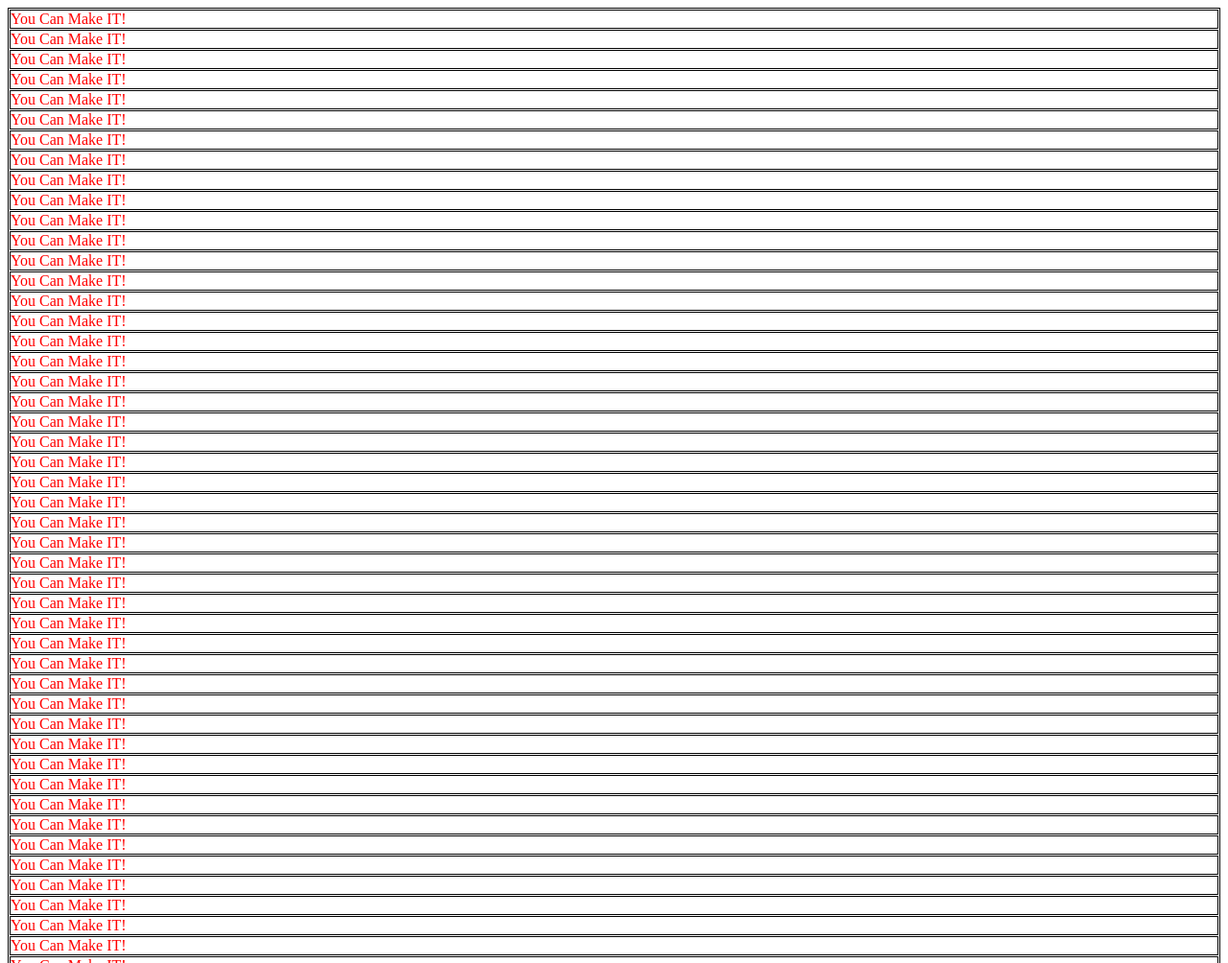
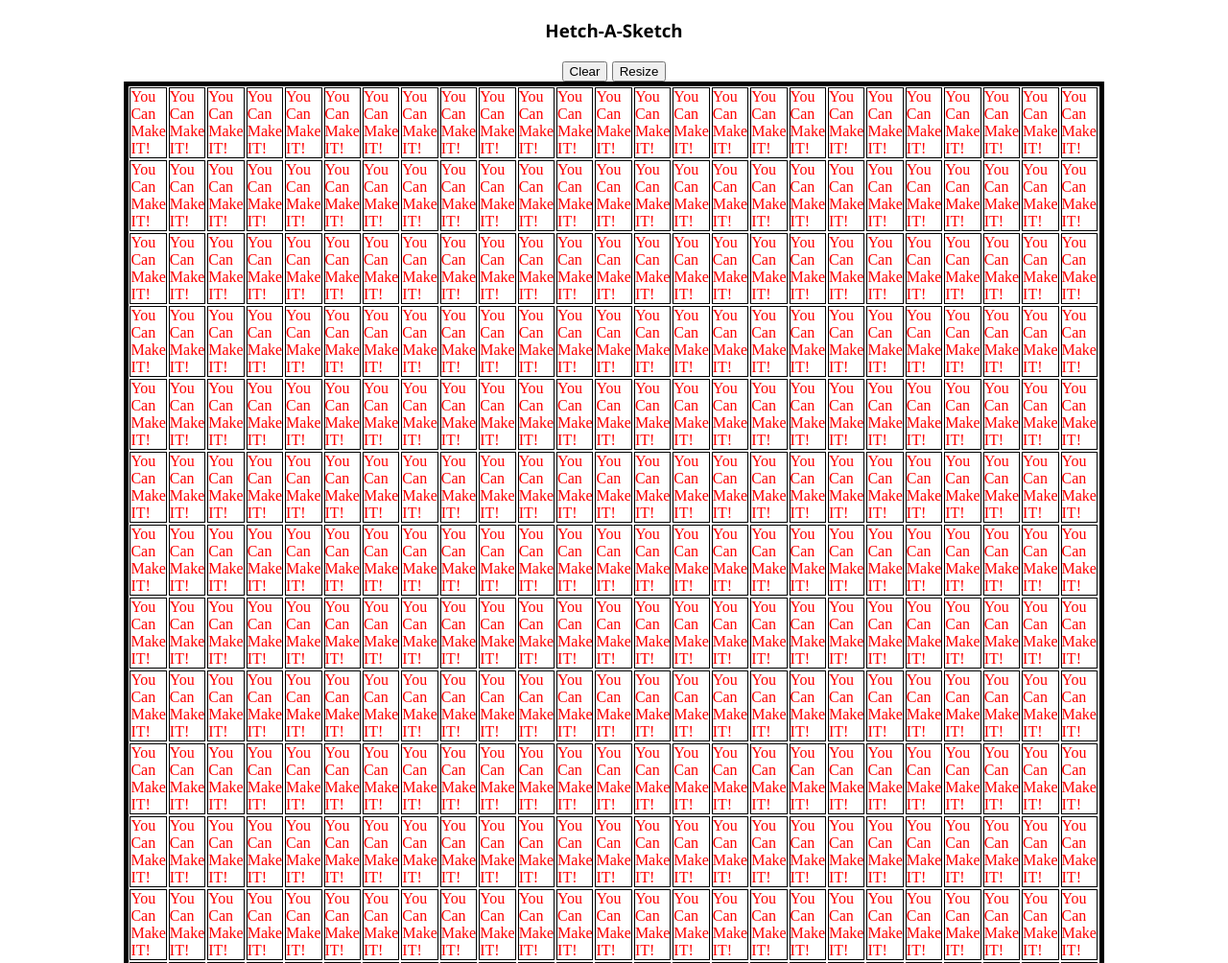
Before and after one commit to CabTheProgrammer/EtchSketch, a plain HTML site: page index.html in a window 1280 px wide. Shown: the top 1004 px of the page at 96% size. Drawn offline with Linux system fonts and the light colour scheme.

Commit message:
Made good progress and learnt some stuff. Hope I don't forget!

```diff
--- a/index.html
+++ b/index.html
@@ -7,6 +7,15 @@
     <title>Etch-A-Sketch</title>
 </head>
 <body>
+    <div id = "heading" class = "center">
+        <h3>Hetch-A-Sketch</h3>
+    </div>
+
+    <div id = "buttons"  class = "center">
+        <button id = "clear">Clear</button>
+        <button id = "resize">Resize</button>
+    </div>
+
     <div id = "Sandbox"></div>
 </body>
 <script type = "text/javascript" src = "script.js"></script>
--- a/script.js
+++ b/script.js
@@ -3,18 +3,26 @@
     let pixel_div =[]
 
 function divcreate(divSize)
-{
+{   let string = "auto ";
+
+
+    for(var diff = 1;diff < (+divSize);diff++)
+    {
+        string += "auto ";
+    }
     //for loop to generate divs
     for(var count = 0;count < (+divSize)**2;count++)
         {
+
             let n_div = document.createElement('div')
             n_div.className = "blank";
             n_div.textContent = "You Can Make IT!";
             container.appendChild(n_div);
 
         }
-
+        container.style.setProperty('--columnNum',string)
+        console.log(string);
 
 }
 
-divcreate(20);
+divcreate(32);
--- a/stylesheet.css
+++ b/stylesheet.css
@@ -1,13 +1,34 @@
-#Sandbox
+.center
 {
-    color: red;
-    border: 1px solid black;
-    display: flexbox;
-
+   text-align: center;
+   font-family: 'Segoe UI', Tahoma, Geneva, Verdana, sans-serif
 }
 
+#Sandbox
+{  margin-top: 35px;
+    width: 80%;
+    height: 50%;
+    margin: auto;
+    color: red;
+    border:5px solid black;
+    display: grid;
+    grid-template-columns: var(--columnNum );
+    overflow: auto;
+}
+
+/* Default class of grid */
 .blank
 {
+
+    border: 1px solid black;
+    margin: 1px;
+    /* color: white; */
+}
+
+/* When it is highlighted by the mouse */
+.hilight
+{
+    color: black;
     border: 1px solid black;
     margin: 1px;
 }
```
